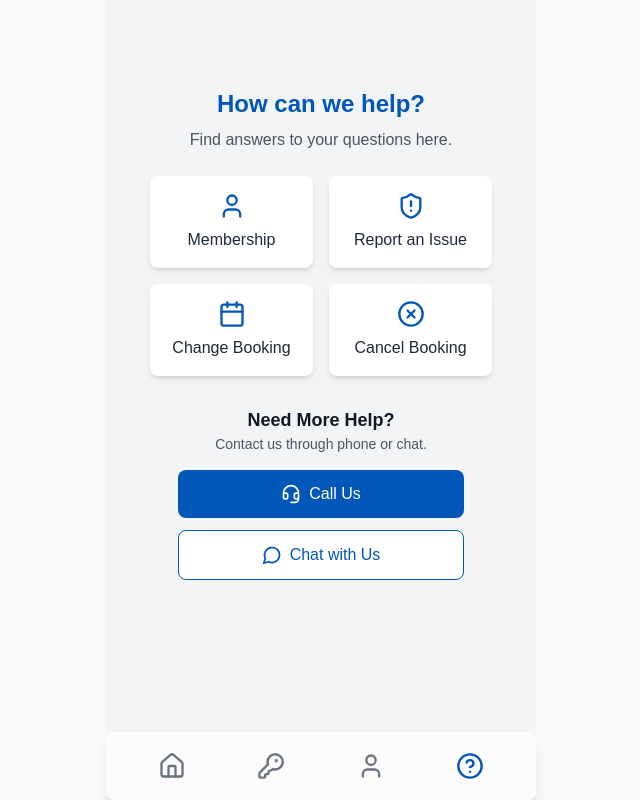
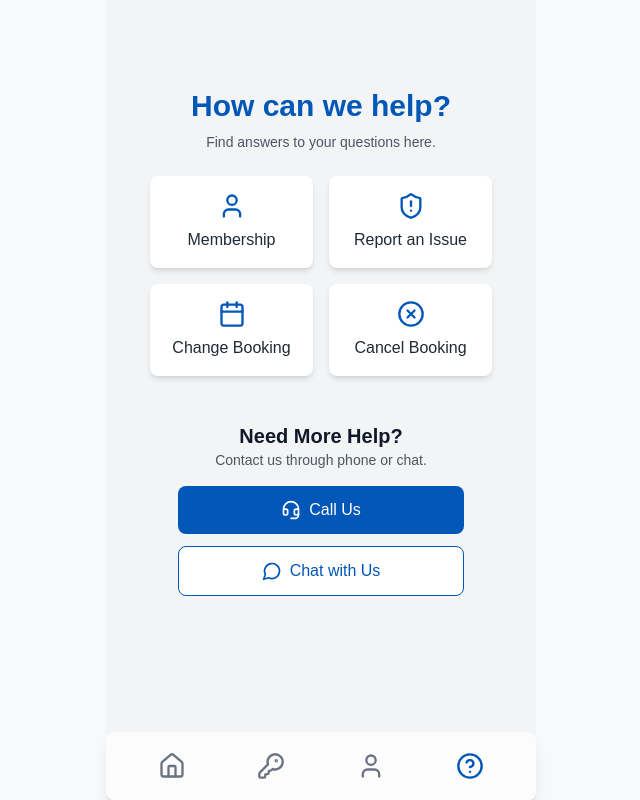
Before and after one commit to fswdYessir/Practice-HiltonApp-Redesign, a React (Vite) app: page /help in a window 1280 px wide. Shown: the whole page, without its empty margins (319-959 px from the left). Built offline with nearby package versions, Linux system fonts and the light colour scheme; a web font is replaced by a local one.

Commit message:
hotel detail page update

```diff
--- a/src/components/HotelDetail.tsx
+++ b/src/components/HotelDetail.tsx
@@ -131,14 +131,14 @@ const HotelDetail: React.FC = () => {
           />
           <div className="absolute top-4 left-4 flex gap-2">
             <button
-              className="bg-white p-2 rounded-full shadow-md"
+              className="p-2 rounded-full shadow-md"
               onClick={() => navigate(-1)}
             >
-              <ArrowLeft size={24} className="text-gray-600" />
+              <ArrowLeft size={24} className="text-white" />
             </button>
           </div>
-          <button className="absolute top-4 right-4 bg-white p-2 rounded-full shadow-md">
-            <MoreVertical size={24} className="text-gray-600" />
+          <button className="p-2 absolute top-4 right-4 rounded-full shadow-md">
+            <MoreVertical size={24} className="text-white" />
           </button>
         </div>
 
--- a/src/pages/AccountPage.tsx
+++ b/src/pages/AccountPage.tsx
@@ -7,7 +7,7 @@ const AccountPage: React.FC = () => {
         <h1 className="text-3xl  text-hiltonblue font-bold mb-2">
           Join with Us
         </h1>
-        <p className="text-sm  text-gray-600 text-center w-4/5">
+        <p className="text-sm text-gray-600 text-center w-3/5">
           Get our lowest rates, plus the chance to earn free nights, and more.
         </p>
 
--- a/src/pages/HelpPage.tsx
+++ b/src/pages/HelpPage.tsx
@@ -12,10 +12,10 @@ const HelpPage: React.FC = () => {
   return (
     <div className="max-w-[430px] mx-auto min-h-screen bg-gray-100">
       <div className="pt-12 pb-24 px-6">
-        <h2 className="text-2xl font-bold text-hiltonblue text-center mt-10">
+        <h2 className="text-3xl  text-hiltonblue font-bold mb-2 text-center mt-10">
           How can we help?
         </h2>
-        <p className="mt-2 text-gray-600 text-center">
+        <p className="mt-2 text-sm text-gray-600 text-center">
           Find answers to your questions here.
         </p>
 
@@ -26,8 +26,8 @@ const HelpPage: React.FC = () => {
           <HelpCategory icon={XCircle} title="Cancel Booking" />
         </div>
 
-        <div className="mt-20 text-center">
-          <h3 className="text-lg font-semibold text-gray-900">
+        <div className="mt-24 text-center">
+          <h3 className="text-xl font-semibold text-gray-900">
             Need More Help?
           </h3>
           <p className="text-gray-600 text-sm">
```
